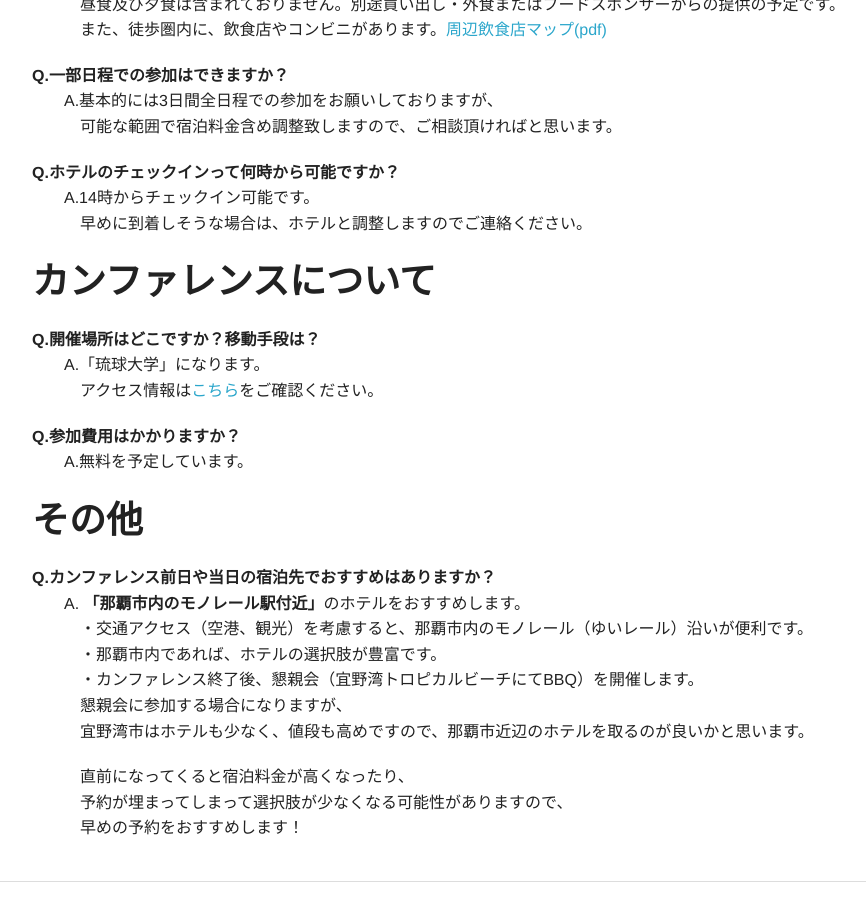
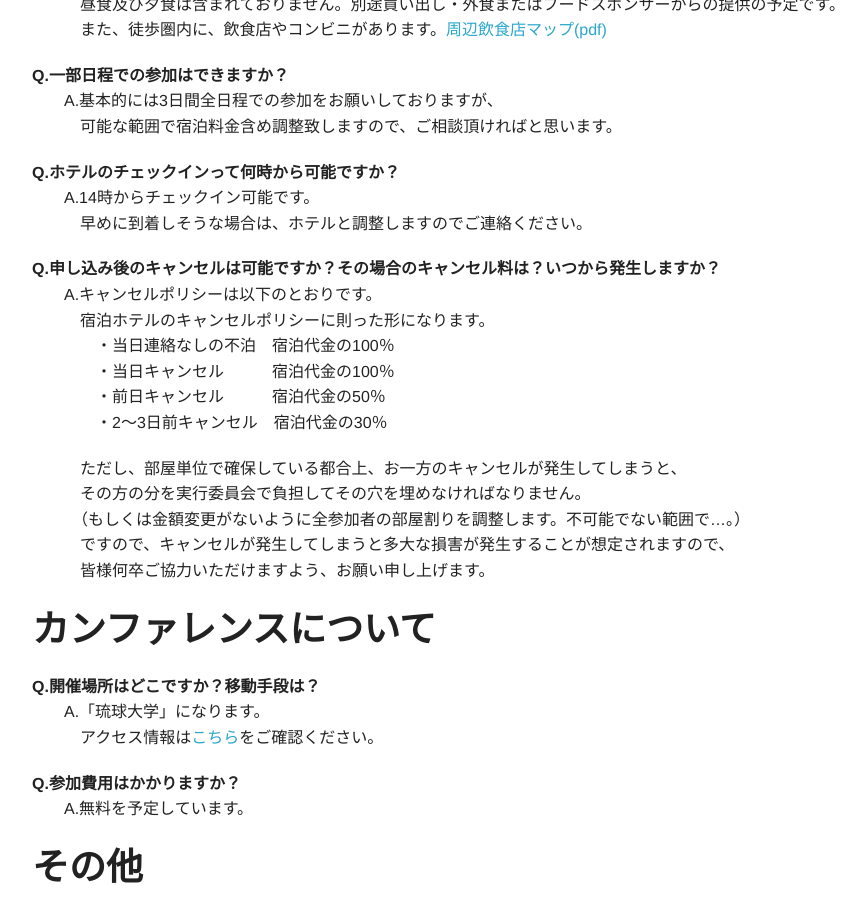
Before and after one commit to hackers-champloo/hackers-champloo.github.io, a Jekyll site: the page built from 2015/faq.md, in a window 1280 px wide and 900 px high, scrolled down 792 px. Shown: the whole window, without its empty margins (123-989 px from the left). Built offline with Jekyll 4.4.1, drawn with Linux system fonts in a browser that asks for light colours; Markdown is read by kramdown in place of the engine named in the settings.

Commit message:
FAQページにキャンセルポリシーに関する内容を追加

```diff
--- a/2015/faq.md
+++ b/2015/faq.md
@@ -40,6 +40,20 @@ title: よくある質問（FAQ）
 　　A.14時からチェックイン可能です。
 　　　早めに到着しそうな場合は、ホテルと調整しますのでご連絡ください。
 
+**Q.申し込み後のキャンセルは可能ですか？その場合のキャンセル料は？いつから発生しますか？**
+　　A.キャンセルポリシーは以下のとおりです。
+　　　宿泊ホテルのキャンセルポリシーに則った形になります。
+　　　　・当日連絡なしの不泊　宿泊代金の100％
+　　　　・当日キャンセル　　　宿泊代金の100％
+　　　　・前日キャンセル　　　宿泊代金の50％
+　　　　・2～3日前キャンセル　宿泊代金の30％
+
+　　　ただし、部屋単位で確保している都合上、お一方のキャンセルが発生してしまうと、
+　　　その方の分を実行委員会で負担してその穴を埋めなければなりません。
+　　　（もしくは金額変更がないように全参加者の部屋割りを調整します。不可能でない範囲で...。）
+　　　ですので、キャンセルが発生してしまうと多大な損害が発生することが想定されますので、
+　　　皆様何卒ご協力いただけますよう、お願い申し上げます。
+
 <a name="conference"></a>
 ## カンファレンスについて
 
```
